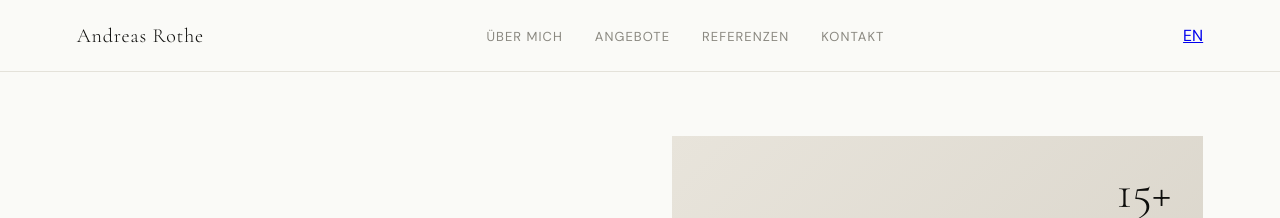
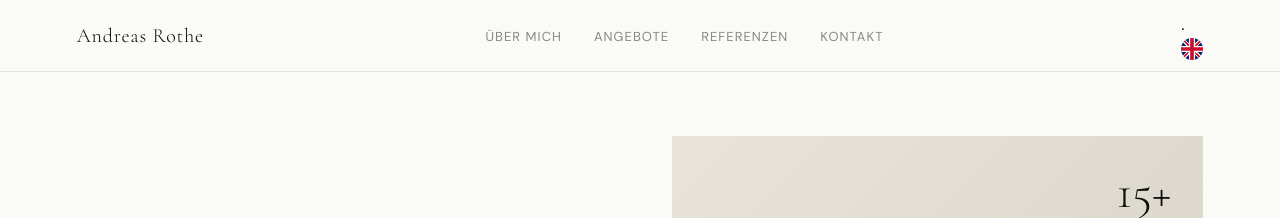
Before and after one commit to arothe161/andreasrothe, a Jekyll site: the page built from index.html, in a window 1280 px wide. Shown: the top 218 px of the page. Built offline with Jekyll 4.4.1, drawn with Linux system fonts in a browser that asks for light colours.

Commit message:
Sprachen-Toggle: Flaggen-Icons (DE/EN) mit passenden Alt-Texten einbinden

```diff
--- a/_includes/header.html
+++ b/_includes/header.html
@@ -8,16 +8,16 @@
   </ul>
 
   <div class="lang-switch">
-    {%- if page.lang == 'de' -%}
+    {%- if page.lang == 'de' -%}.
       {%- if page.url == '/' or page.url == '' -%}
-        <a href="{{ '/en/' | relative_url }}">EN</a>
+        <a href="{{ '/en/' | relative_url }}" class="lang-icon-link" title="English version"><img src="{{ '/assets/icons/flag-en.svg' | relative_url }}" alt="English version" class="lang-flag-icon" width="22" height="22"></a>
       {%- else -%}
         {%- assign en_target = page.url | prepend: '/en' -%}
-        <a href="{{ en_target | relative_url }}">EN</a>
+        <a href="{{ en_target | relative_url }}" class="lang-icon-link" title="English version"><img src="{{ '/assets/icons/flag-en.svg' | relative_url }}" alt="English version" class="lang-flag-icon" width="22" height="22"></a>
       {%- endif -%}
     {%- else -%}
       {%- assign de_target = page.url | replace_first: '/en/', '/' | replace_first: '/en', '/' -%}
-      <a href="{{ de_target | relative_url }}">DE</a>
+      <a href="{{ de_target | relative_url }}" class="lang-icon-link" title="zur deutschen Version"><img src="{{ '/assets/icons/flag-de.svg' | relative_url }}" alt="zur deutschen Version" class="lang-flag-icon" width="22" height="22"></a>
     {%- endif -%}
   </div>
 </nav>
```
Also changed, not shown: assets/icons/flag-de.svg (added), assets/icons/flag-en.svg (added).
